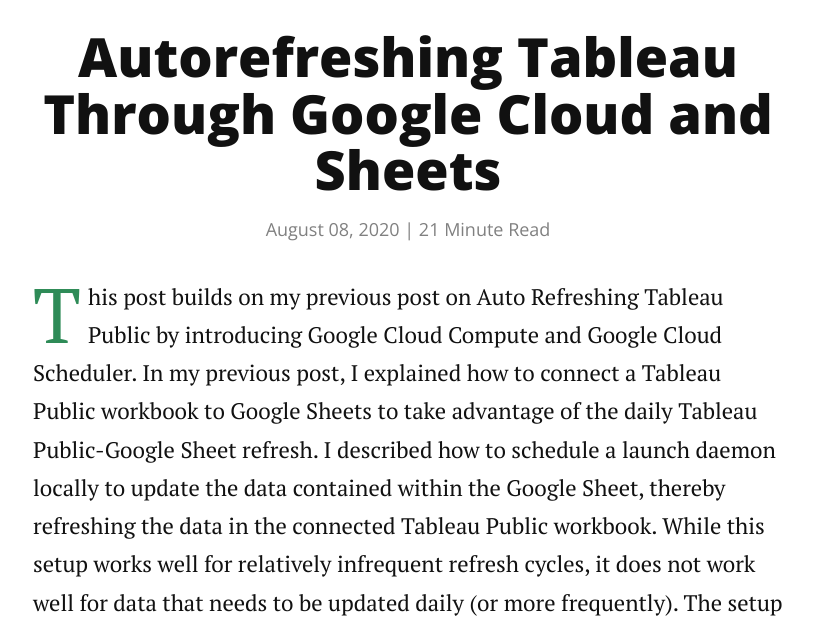
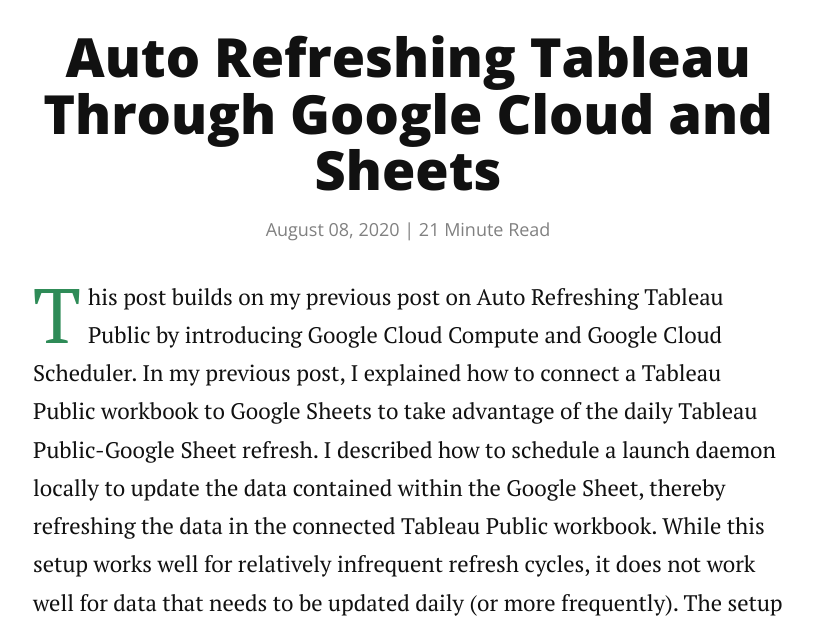
Before and after one commit to irickman/irickman.github.io, a Jekyll site: the page built from _posts/2020-08-08-Autorefreshing-Tableau-Through-Google-Cloud-and-Sheets.markdown, in a window 1280 px wide and 900 px high, cut to the strip 274-900 px from the top of the window. Shown: the whole strip, without its empty margins (232-1045 px from the left). Built offline with Jekyll 4.4.1, drawn with Linux system fonts in a browser that asks for light colours; nearby versions of some CDN libraries.

Commit message:
fixing more typos

```diff
--- a/_posts/2017-12-07-Auto-Refreshing-Tableau-Public.markdown
+++ b/_posts/2017-12-07-Auto-Refreshing-Tableau-Public.markdown
@@ -25,7 +25,7 @@
 
 ### Scheduling it to Update Weekly
 
-The final step to make the process truly automated, was scheduling my python script to run automatically. After some searching, I determined that Launchctl would likely be a more robust solution than Crontab, because of it can run ["missed scripts"][miss], scheduled while my computer is asleep. I found a tutorial on [launchd.info][launchcd] describing how to create the file and the different intervals available, then wrote my own to update twice a week, after mid-week and weekend fixtures. I excitedly went to run it, only for it to fail. I tried a number of different troubleshooting methods (shebang lines, working directories, python environments) without success. After a good number of hours, I finally came across this informative [tutorial][sudo] which suggested using "sudo" to schedule my launch daemon. Once I got it up and running, I watched in delight as my process flowed from start to finish, leaving me with a Tableau Public workbook, sporting the latest Premier League Standings.
+The final step to make the process truly automated, was scheduling my python script to run automatically. After some searching, I determined that Launchctl would likely be a more robust solution than Crontab, because it can run ["missed scripts"][miss], scheduled while my computer is asleep. I found a tutorial on [launchd.info][launchcd] describing how to create the file and the different intervals available, then wrote my own to update twice a week, after mid-week and weekend fixtures. I excitedly went to run it, only for it to fail. I tried a number of different troubleshooting methods (shebang lines, working directories, python environments) without success. After a good number of hours, I finally came across this informative [tutorial][sudo] which suggested using "sudo" to schedule my launch daemon. Once I got it up and running, I watched in delight as my process flowed from start to finish, leaving me with a Tableau Public workbook, sporting the latest Premier League Standings.
 
 ### Conclusion
 
--- a/_posts/2020-08-08-Autorefreshing-Tableau-Through-Google-Cloud-and-Sheets.markdown
+++ b/_posts/2020-08-08-Autorefreshing-Tableau-Through-Google-Cloud-and-Sheets.markdown
@@ -1,6 +1,6 @@
 ---
 layout: post
-title: "Autorefreshing Tableau Through Google Cloud and Sheets"
+title: "Auto Refreshing Tableau Through Google Cloud and Sheets"
 category : viz
 tags : [python, google cloud, cron, data, tableau]
 date : 2020-08-08
```
